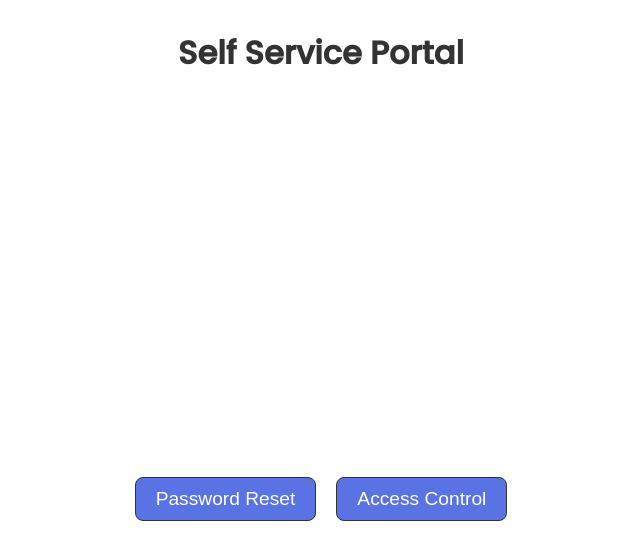
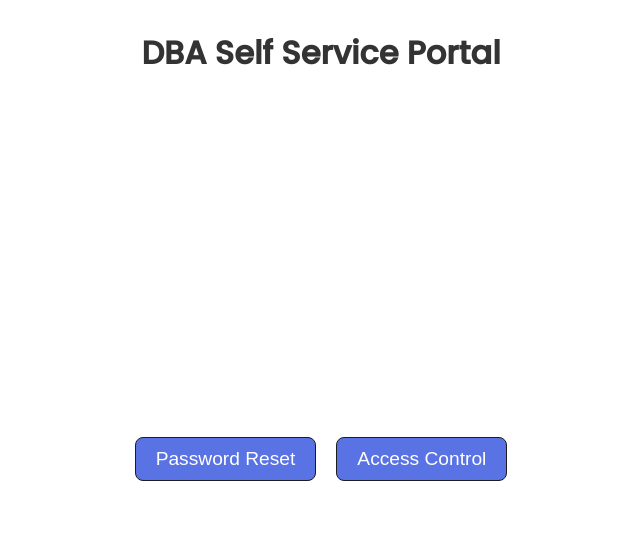
Before and after one commit to samarth-sh/DBA-SelfService, a SvelteKit app in the folder sveltekit-frontend/: page / in a window 1280 px wide. Shown: the top 560 px of the page, without its empty margins (319-959 px from the left). Built offline with nearby package versions, Linux system fonts and the light colour scheme.

Commit message:
Update svelte component

```diff
--- a/sveltekit-frontend/src/routes/+page.svelte
+++ b/sveltekit-frontend/src/routes/+page.svelte
@@ -11,7 +11,7 @@
 </script>
 
 <div class="mainContainer">
-<h1>Self Service Portal</h1>
+<h1>DBA Self Service Portal</h1>
 
 <div class="options">
     <button on:click={goToPasswordReset}>Password Reset</button>
@@ -36,7 +36,7 @@
         display: flex;
         justify-content: center;
         align-items: center;
-        height: 100vh;
+        height: 90vh;
         gap: 20px;
         font-family: 'poppins';
     }
@@ -45,12 +45,12 @@
         font-size: 1.2rem;
         cursor: pointer;
         border-radius: 8px;
-        border: 0.5px solid #333;
+        border: 0.5px solid #1d1c1c;
         background-color: #5972e4;
         color: white;
     }
     button:hover {
-        background-color: #2039cb;
+        background-color: #2945e6;
         transition-duration: 0.3s;
         transition: all 0.3s;
     }
--- a/sveltekit-frontend/src/routes/password-reset/+page.svelte
+++ b/sveltekit-frontend/src/routes/password-reset/+page.svelte
@@ -107,7 +107,7 @@
     <div class="inputform">
         <div class="headers">
             <h1>DBA Self Service</h1>
-            <h2>Password Reset</h2>
+            <h2>Password Reset Form</h2>
             <h3>Enter your credentials</h3>
         </div>
         <div class="messages">
```
